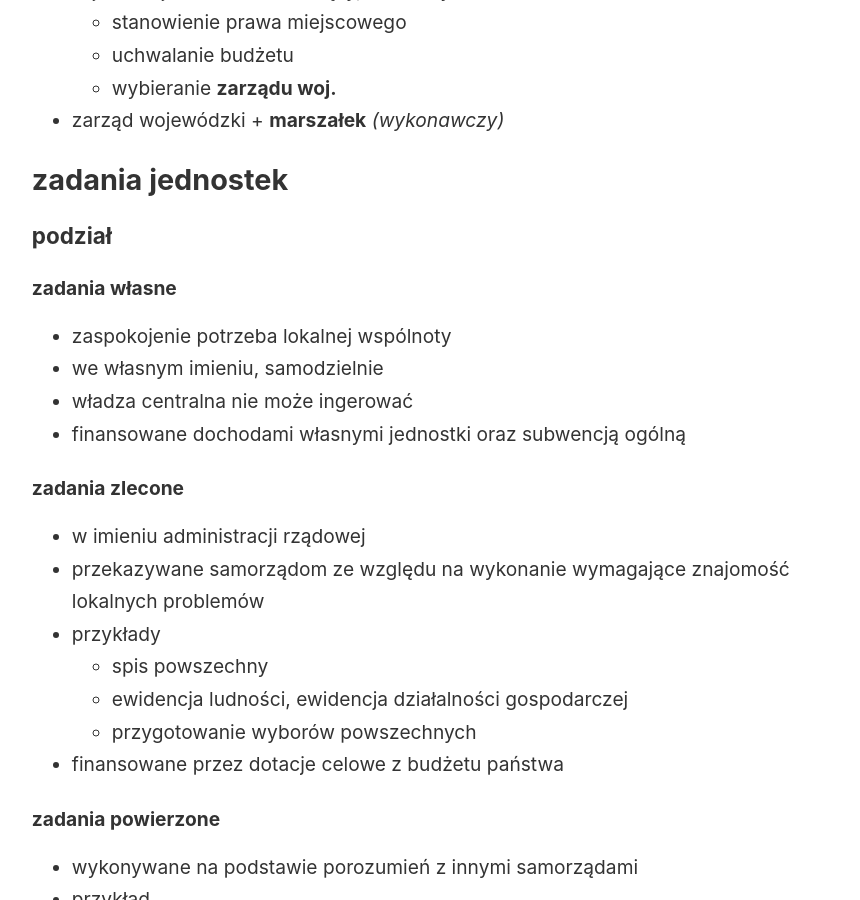
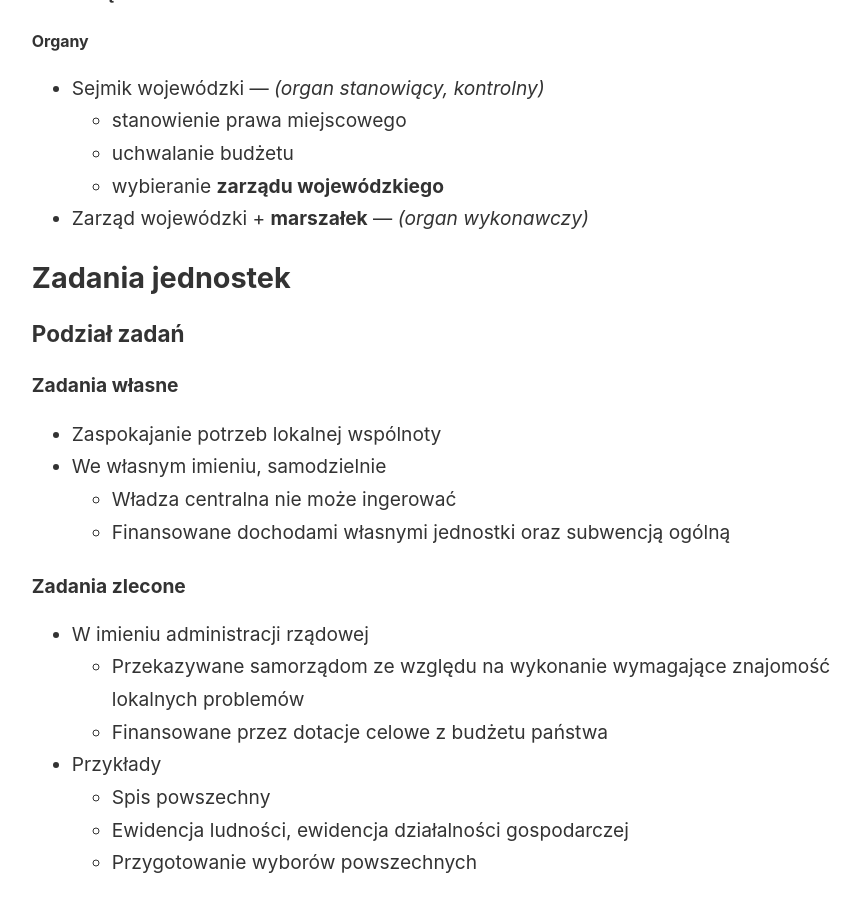
Before and after one commit to bewu-ib/digital-garden, a Jekyll site: the page built from _notes/samorzad-terytorialny.md, in a window 1280 px wide and 900 px high, scrolled down 1997 px. Shown: the whole window, without its empty margins (45-905 px from the left). Built offline with Jekyll 4.4.1, drawn with Linux system fonts in a browser that asks for light colours; some of the changed text lies outside the part shown.

Commit message:
Update samorzad-terytorialny.md

```diff
--- a/_notes/samorzad-terytorialny.md
+++ b/_notes/samorzad-terytorialny.md
@@ -20,125 +17,151 @@ województwo -> powiat -> gmina
 
 [[#zadania jednostek#przykłady]]
 
-##### władze gminne
+##### Władze gminne
 **wybierane w wyborach powszechnych**
 
-- rada gminy
-	*(stanowiąca)*
-- wójt → w gminach wiejskich
-	burmistrz -> w gminach miejskich
-	prezydent -> gdy ponad 100 tys. mieszkańcy
-	*(wykonawczy)*
+- Władza stanowiąca
+	- rada gminy
+- Władza wykonawcza
+	- wójt → w gminach wiejskich
+	- burmistrz -> w gminach miejskich
+	- prezydent -> gdy ponad 100 tys. mieszkańcy
+
 - [[#referendum samorządowe|referendum gminne]]
 
-### - powiat
-##### zadania
+### - Powiat
+##### Zadania
 uzupełnia działania gminy -> **zasada pomocniczości**
 [[#zadania jednostek#przykłady]]
 
-##### organy powiatu
+##### Organy powiatu
 **wybierane w wyborach powszechnych**
 
-- rada powiatu
-	*(stanowiący, kontrolny)*
-- zarząd powiatu + **starosta**
-	*(wykonawczy)*
+- Rada powiatu
+	*(organ stanowiący, kontrolny)*
+- Zarząd powiatu + **starosta**
+	*(organ wykonawczy)*
 
-#### miasto na prawach powiatu
-**gdy ponad 100 tys. mieszkańców**
+#### Miasto na prawach powiatu
+**gdy miasto posiada ponad 100 tys. mieszkańców**
 
-##### organy
+##### Organy
 **wybierane w wyborach powszechnych**
 
-- rada miasta
-	*(stanowiący)*
-- zarząd miasta
-	*(wykonawczy)*
+- Rada miasta
+	*(organ stanowiący)*
+- Zarząd miasta
+	*(organ wykonawczy)*
 
-### - województwo
-#### administracja rządowa
-wojewoda *(wybierany przez premiera)* -> nadzór nad jednostkami samorządu
+### - Województwo
+#### Administracja rządowa
+Wojewoda *(wybierany przez premiera)* → nadzór nad jednostkami samorządu
 
-#### samorząd
-##### organy
-- sejmik wojewódzki
-	*(stanowiący, kontrolny)*
+#### Samorząd
+##### Organy
+- Sejmik wojewódzki — *(organ stanowiący, kontrolny)*
 	- stanowienie prawa miejscowego
 	- uchwalanie budżetu
-	- wybieranie **zarządu woj.**
-- zarząd wojewódzki + **marszałek**
-	*(wykonawczy)*
+	- wybieranie **zarządu wojewódzkiego**
+- Zarząd wojewódzki + **marszałek** — *(organ wykonawczy)*
 
-## zadania jednostek
-### podział
-#### zadania własne
-- zaspokojenie potrzeba lokalnej wspólnoty
-- we własnym imieniu, samodzielnie
-- władza centralna nie może ingerować
-- finansowane dochodami własnymi jednostki oraz subwencją ogólną
+## Zadania jednostek
+### Podział zadań
+#### Zadania własne
+- Zaspokajanie potrzeb lokalnej wspólnoty
+- We własnym imieniu, samodzielnie
+	- Władza centralna nie może ingerować
+	- Finansowane dochodami własnymi jednostki oraz subwencją ogólną
 
-#### zadania zlecone
-- w imieniu administracji rządowej
-- przekazywane samorządom ze względu na wykonanie wymagające znajomość lokalnych problemów
-- przykłady
-	- spis powszechny
-	- ewidencja ludności, ewidencja działalności gospodarczej
-	- przygotowanie wyborów powszechnych
-- finansowane przez dotacje celowe z budżetu państwa
+#### Zadania zlecone
+- W imieniu administracji rządowej
+	- Przekazywane samorządom ze względu na wykonanie wymagające znajomość lokalnych problemów
+	- Finansowane przez dotacje celowe z budżetu państwa
+- Przykłady
+	- Spis powszechny
+	- Ewidencja ludności, ewidencja działalności gospodarczej
+	- Przygotowanie wyborów powszechnych
 
-#### zadania powierzone
-- wykonywane na podstawie porozumień z innymi samorządami
-- przykład
+#### Zadania powierzone
+- Wykonywane na podstawie porozumień z innymi samorządami
+- Przykład
 	- powierzenie jednostkom przez wojewodów utrzymywanie grobów i cmentarzy wojennych
 
-### przykłady
-#### drogi
-gmina → chodniki, oświetlenie ulic, drogi lokalne
-powiat → drogi powiatowe
-województwo → drogi wojewódzkie
+### Przykłady zadań
+#### Drogi
+- Gmina
+	- chodniki, oświetlenie ulic, drogi lokalne
+- Powiat
+	- drogi powiatowe
+- Województwo
+	- drogi wojewódzkie
 
-#### edukacja
-**gmina** → przedszkola, szkoły podstawowe
-**powiat** → szkoły ponadpodstawowe
-województwo → ośrodki doskonalenia zaw. nauczycieli, szkoły specjalne
+#### Edukacja
+- **Gmina**
+	- przedszkola, szkoły podstawowe
+- **Powiat**
+	- szkoły ponadpodstawowe
+- Województwo
+	- ośrodki doskonalenia nauczycieli,
+	- szkoły specjalne
 
-#### dziedziny życia publicznego
-gmina → parki
-powiat → **rejestracja pojazdów**
-województwo → **muzea oraz teatry**
+#### Dziedziny życia publicznego
+- Gmina
+	- parki
+- Powiat
+	- **rejestracja pojazdów**
+- Województwo
+	- **muzea oraz teatry**
 
-#### służba zdrowia
-gmina → przychodnie
-powiat → szpitale powiatowe
-województwo → **szpitale specjalistyczne**
+#### Służba zdrowia
+- Gmina
+	- przychodnie
+- Powiat
+	- szpitale powiatowe
+- Województwo
+	- **szpitale specjalistyczne**
 
-#### inne
-gmina → pomoc społeczna, sieć kanalizacyjna, komunikacja publiczna, wysypiska śmieci, biblioteki, domy kultury, boiska, straż miejska
+#### Inne
+- Gmina
+	- pomoc społeczna,
+	- sieć kanalizacyjna,
+	- komunikacja publiczna,
+	- wysypiska śmieci,
+	- biblioteki, domy kultury, boiska,
+	- straż miejska
 
-powiat → **urzędy pracy**, **nadzór budowlany**, **słuzby weteranyjne**, **domy dziecka**, **prawa konsumenta**
+- Powiat
+	- **urzędy pracy**,
+	- **nadzór budowlany**,
+	- **słuzby weteranyjne**,
+	- **domy dziecka**,
+	- **prawa konsumenta**
 
-województwo → koleje, autobusy regionalne, ochrona zabytków, rozdzielanie środków unijnych
+- Województwo
+	- koleje, autobusy regionalne,
+	- ochrona zabytków,
+	- rozdzielanie środków unijnych
 
-## źródła dochodu samorządu
-### dochody własne
-- wpływy z podatków lokalnych, opłat
-- środki uzyskiwane z majątku
-- część podatku dochodowego mieszkańców
+## Źródła dochodu samorządu
+### Dochody własne
+- Wpływy z podatków lokalnych, opłat
+- Środki uzyskiwane z majątku samorządu
+- Część podatku dochodowego mieszkańców
 
-### subwencja ogólna
-- środki z budżetu państwa, którymi samorząd może dowolnie dysponować
-- realizcja celów pozostających w zakresie kompetencji
+### Subwencja ogólna
+- Środki z budżetu państwa, którymi samorząd może dowolnie dysponować
+- Realizacja celów pozostających w zakresie kompetencji
 
-#### podział
+#### Podział subwencji
 - podstawowa
 - oświatowa
-- wyrównawcza -> dofinansowanie jednostek z **niższym od średniego krajowego** średniego dochodu
+- wyrównawcza -> dofinansowanie jednostek z **niższym od średniego krajowego** średnim dochodem
 - rekompensacyjna
 - drogowa
 
-### dotacje celowe
-- środki z budżetu państwa przeznaczone na konkretny cel określony przez organ władzy centralnej
-- przeznaczone na:
+### Dotacje celowe
+- Środki z budżetu państwa przeznaczone na konkretny cel określony przez organ władzy centralnej
+- Przeznaczone na:
 	- dofinansowanie zadań własnych samorządu
 		- inwestycje oświatowe
 		- wspieranie rozwoju edukacji
@@ -147,52 +170,54 @@ województwo → koleje, autobusy regionalne, ochrona zabytków, rozdzielanie ś
 	- zadania powierzone
 	- usuwanie bezpośrednich zagrożeń dla bezpieczeństwa i porządku publicznego
 	- realizacja zadań wynikających z umów międzynarodowych
-- na przykład:
+
+- Przykłady:
 	- remont szkoły podstawowej
 	- budowa chodnika
 	- renowacja zabytkowego budynku
 	- remont drogi lokalnej
 
-## organy samorządów
-### zadania organów stanowiących
-*gmina → rada gminy (miasta)*
-*powiat → rada powiatu*
-*województwo → sejmik województwa*
+## Organy samorządów
+### Zadania organów stanowiących
+*gmina → rada gminy (miasta)*;
+*powiat → rada powiatu*;
+*województwo → sejmik województwa*;
 
-- tworzenie aktów prawa miejscowego oraz statutu jedności samorządu
-- uchwalanie budżetu
-- rozpatrywanie sprawozdań z wykonania budżetu
-- decydowanie o wysokości podatków i opłat lokalnych
 
-### zadania organów wykonawczych
-*gmina → wójt (gminy wiejskie), burmistrz (gminy miejskie), prezydent (100 tys.)*
-*powiat → zarząd powiatu + starosta*
-*województwo → zarząd województwa + marszałek*
+- Tworzenie aktów prawa miejscowego oraz statutu jedności samorządu
+- Uchwalanie budżetu
+- Rozpatrywanie sprawozdań z wykonania budżetu
+- Decydowanie o wysokości podatków i opłat lokalnych
 
-- przygotowywanie projektów uchwał i ich wykonywanie
-- opracowywanie projektu budżetu i jego realizacja
-- gospodarowanie majątkiem jednostki samorządowej
-- zatrudnianie i zwalnianie kierowników instytucji samorządowych
+### Zadania organów wykonawczych
+*gmina → wójt (gminy wiejskie) / burmistrz (gminy miejskie) / prezydent (100 tys.)*;
+*powiat → zarząd powiatu + starosta*;
+*województwo → zarząd województwa + marszałek*;
 
-### referendum samorządowe
-może dotyczyć:
-- odwołanie organu władzy samorządu
-	*(np. rady gminnej, wójta)*
-- istotnych spraw społecznych lub kulturowych
-- samoopodatkowania się mieszkańców
-	*(na cele publiczne)*
+- Przygotowywanie projektów uchwał i ich wykonywanie
+- Opracowywanie projektu budżetu i jego realizacja
+- Gospodarowanie majątkiem jednostki samorządowej
+- Zatrudnianie i zwalnianie kierowników instytucji samorządowych
 
-## wpływ obywateli
-### budżet obywatelski
-- zazwyczaj do 1% wydatków budżetowych
-	- miasta na prawach powiatu co najmniej 0.5%
+### Referendum samorządowe
+Może dotyczyć:
+- Odwołanie organu władzy samorządu
+	- *(np. rady gminnej, wójta)*
+- Istotnych spraw społecznych lub kulturowych
+- Samo opodatkowania się mieszkańców
+	- *(na cele publiczne)*
 
-### obywatelska incijwatywa uchwałodawcza
-- od 100 do 300 osób
-- zgłoszenie do gminnej rady propozycji uchwały zmieniającej lokalne prawo
+## Wpływ obywateli
+### Budżet obywatelski
+- Zazwyczaj do 1% wydatków budżetowych
+	- Miasta na prawach powiatu co najmniej 0.5%
 
-## podstawy konstytucyjne
-- zasada podziału terytorialnego
+### Obywatelska inicjatywa uchwałodawcza
+- Od 100 do 300 osób
+- Zgłoszenie do gminnej rady propozycji uchwały zmieniającej lokalne prawo
+
+## Podstawy konstytucyjne dla samorządów terytorialnych
+- Zasada podziału terytorialnego
 	*(na 16 województw)*
-- zasada spójności państwa
-- rozdział VII
+- Zasada spójności państwa
+- Cały rozdział VII
```
Also changed, not shown: other parts of _notes/samorzad-terytorialny.md (+3 -6 lines).
